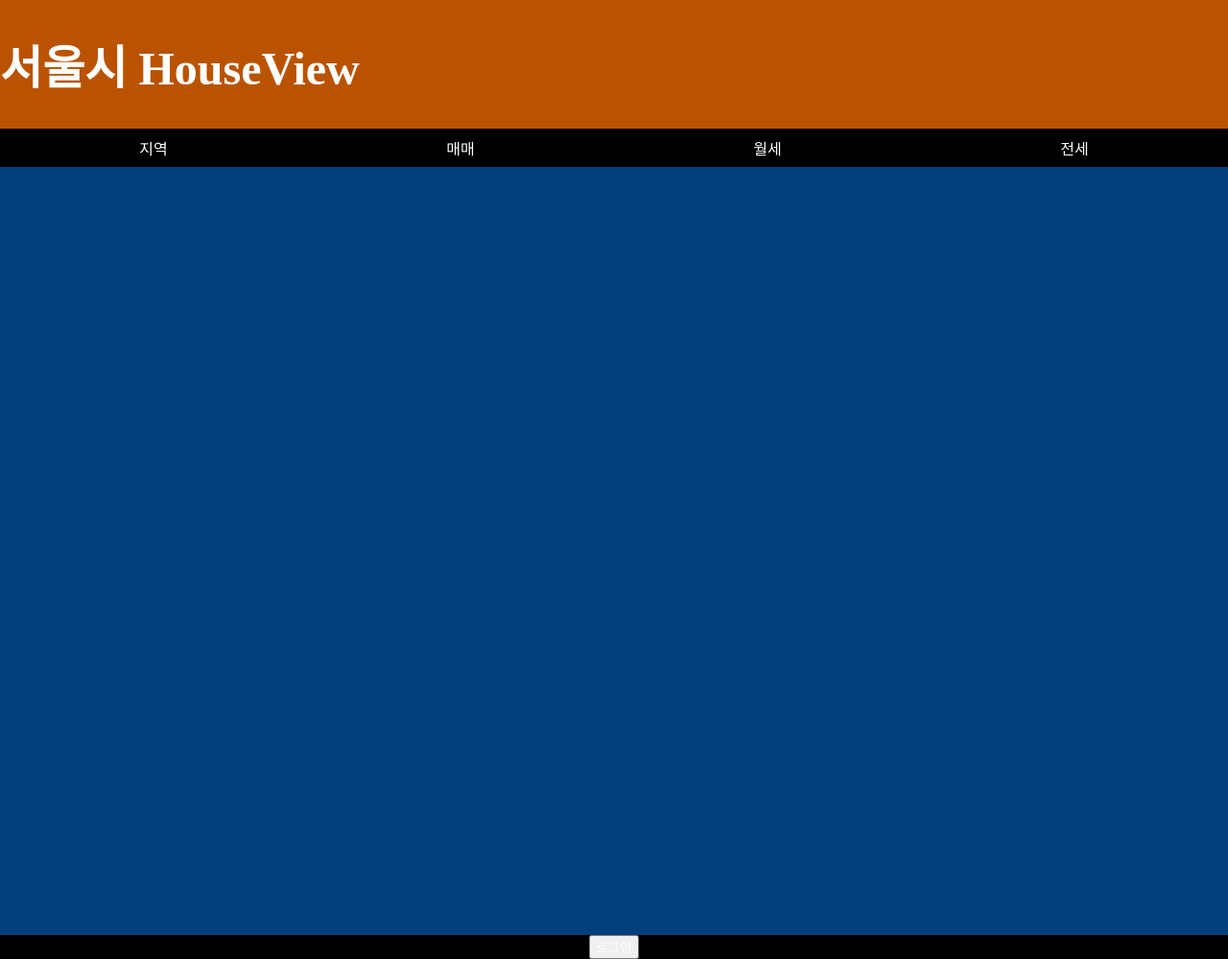
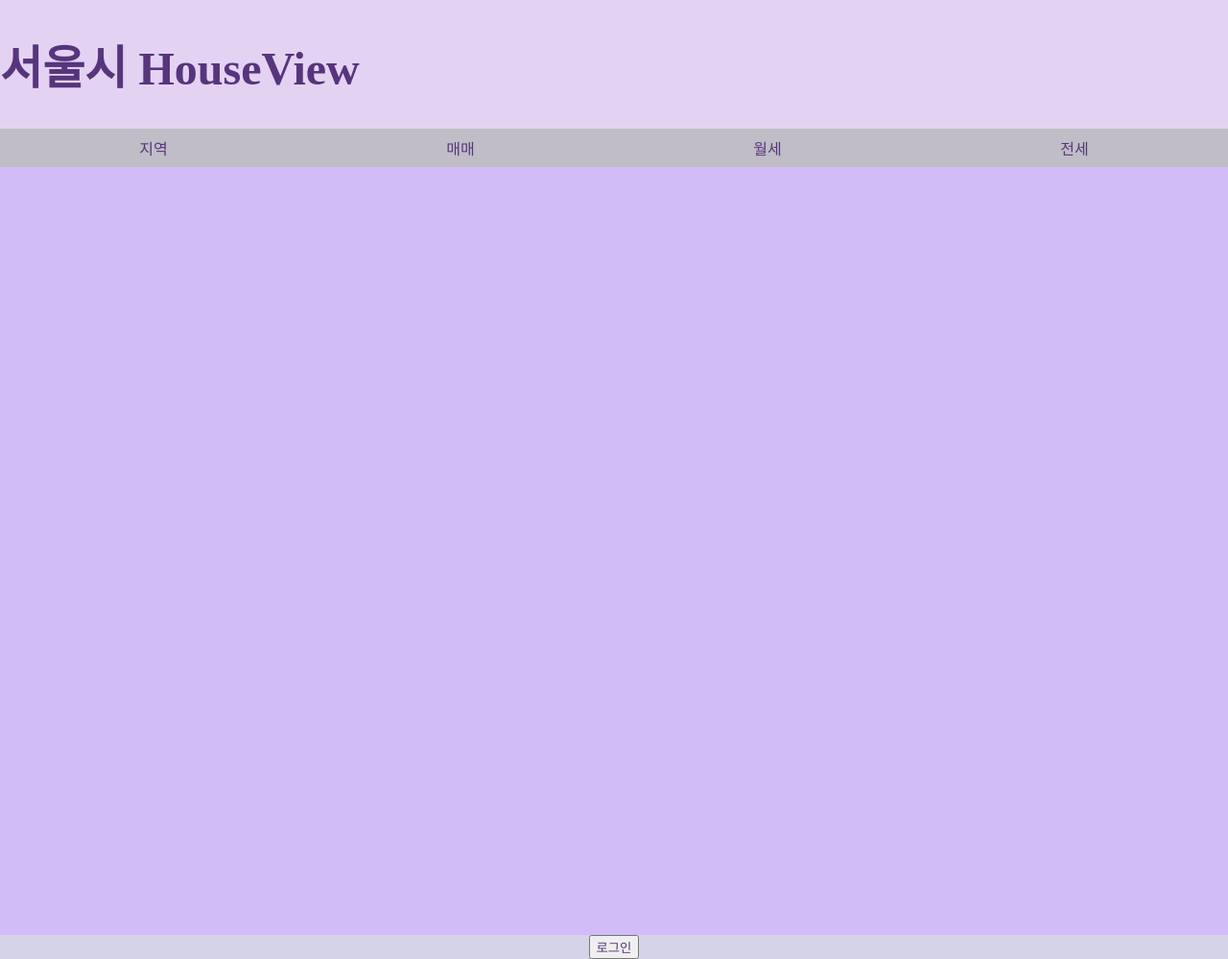
Before and after one commit to GoodDonkey/seoul_price, a Flask app: page / in a window 1280 px wide. Shown: the whole page at 96% size. Run offline with Flask 2, Linux system fonts and the light colour scheme.

Commit message:
revision

```diff
--- a/dao.py
+++ b/dao.py
@@ -8,8 +8,8 @@ class MemberDAO:
 
         data = ''
         try:
-            # conn = cx_Oracle.connect(user="SCOTT", password="TIGER", dsn="xe")
-            conn = cx_Oracle.connect("scott/tiger@localhost/xe")
+            conn = cx_Oracle.connect(user="SCOTT", password="TIGER", dsn="xe")
+            # conn = cx_Oracle.connect("scott/tiger@localhost/xe")
             cur = conn.cursor()
 
             try:
--- a/static/css/style.css
+++ b/static/css/style.css
@@ -8,13 +8,13 @@ header {
   display: flex;
   justify-content: space-between;
   align-items: center;
-  background-color: rgb(185, 83, 0);
+  background-color: rgb(228, 210, 243);
   padding: 0px;
 }
 
 a {
   text-decoration: none;
-  color: rgb(255, 255, 255);
+  color: rgb(86, 53, 124);
 }
 
 .fa-solid {
@@ -48,7 +48,7 @@ a {
 
 /* Navbar */
 .navbar {
-  background-color: rgb(0, 0, 0);
+  background-color: rgb(193, 189, 199);
 }
 
 .navbar_ul {
@@ -69,7 +69,7 @@ a {
 }
 
 .navbar_ul li:hover {
-  background-color: rgba(255, 0, 0, 0.664);
+  background-color: rgba(221, 219, 243, 0.664);
   border-radius: 0px;
   transition: 0.5s;
 }
@@ -77,7 +77,7 @@ a {
 /* Contents */
 
 .contents {
-  background-color: rgb(0, 63, 122);
+  background-color: rgb(209, 188, 247);
   display: flex;
   justify-content: center;
   height: 100vh;
@@ -102,7 +102,7 @@ a {
   margin: 0px;
   padding: 0px;
   border: 0px;
-  background-color: rgb(0, 0, 0);
+  background-color: rgba(192, 189, 219, 0.664);
   align-items: center;
   text-align: center;
 }
```
